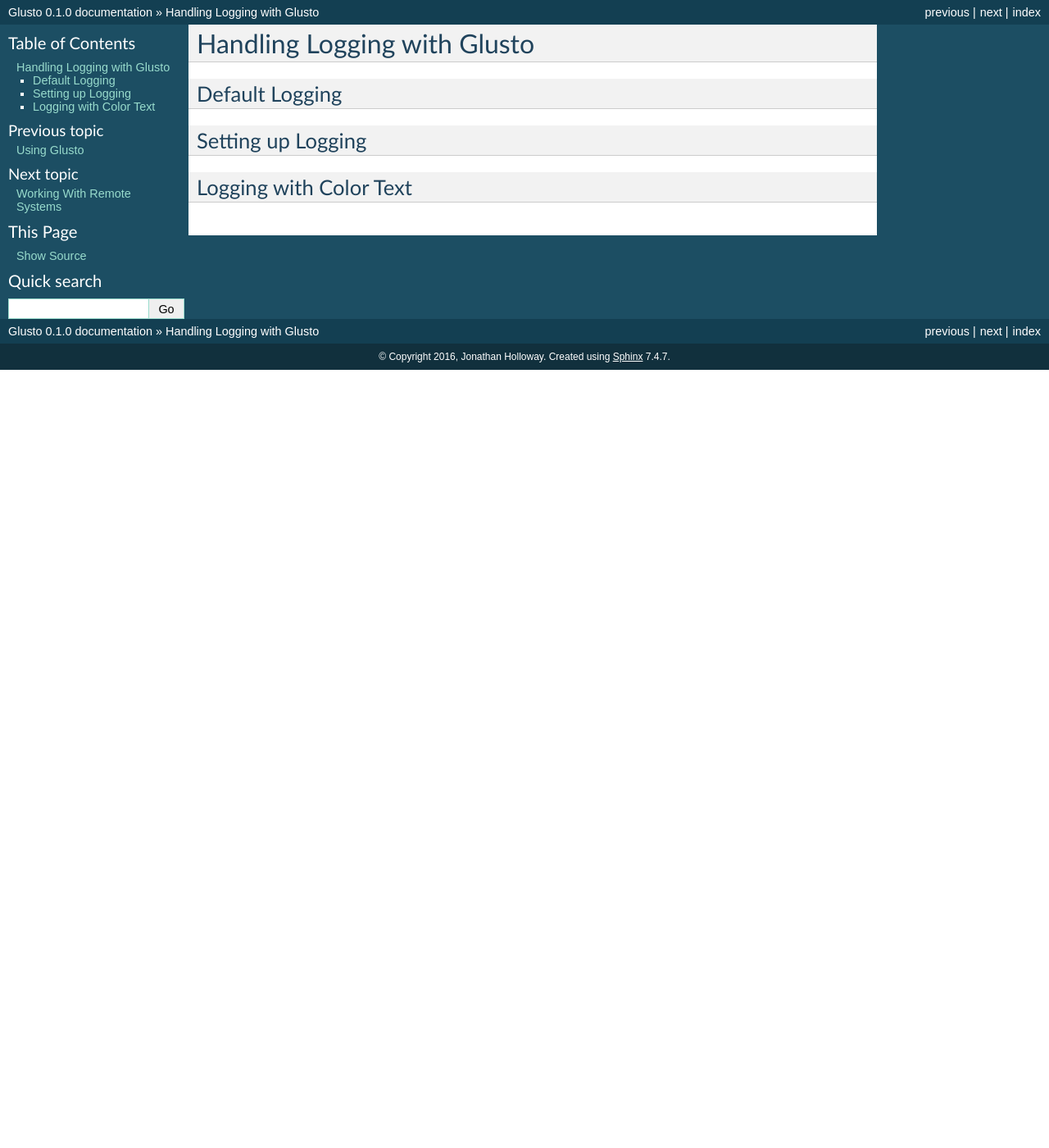
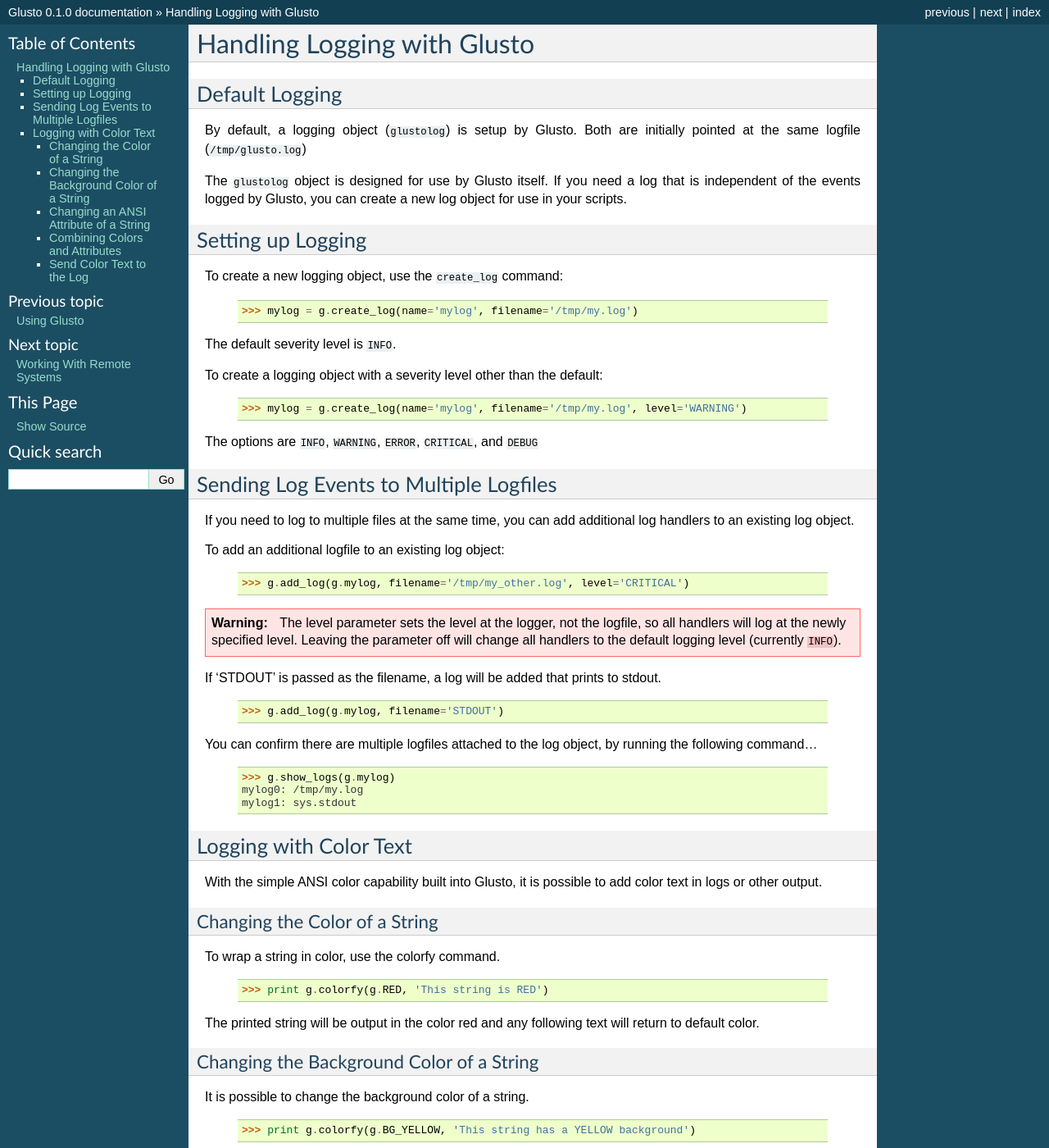
Before and after one commit to loadtheaccumulator/glusto, a Sphinx documentation site: the page built from docs/userguide/loggable.rst, in a window 1280 px wide and 1400 px high. Shown: the whole window at 82% size. Built offline with Sphinx 7.4.7, drawn with Linux system fonts in a browser that asks for light colours; pages that are not in the unit, such as notebooks, are missing from menus; some of the changed text lies outside the part shown.

Commit message:
Logging: Add methods and supporting doc
Signed-off-by: Jonathan Holloway <loadtheaccumulator@gmail.com>

```diff
--- a/docs/userguide/loggable.rst
+++ b/docs/userguide/loggable.rst
@@ -5,8 +5,162 @@
 Default Logging
 ===============
 
+By default, a logging object (``glustolog``) is setup by Glusto.
+Both are initially pointed at the same logfile (``/tmp/glusto.log``)
+
+The ``glustolog`` object is designed for use by Glusto itself.
+If you need a log that is independent of the events logged by Glusto, you can
+create a new log object for use in your scripts.
+
 Setting up Logging
 ==================
 
+To create a new logging object, use the ``create_log`` command:
+
+	::
+
+	    >>> mylog = g.create_log(name='mylog', filename='/tmp/my.log')
+
+The default severity level is ``INFO``.
+
+To create a logging object with a severity level other than the default:
+
+	::
+
+	    >>> mylog = g.create_log(name='mylog', filename='/tmp/my.log', level='WARNING')
+
+The options are ``INFO``, ``WARNING``, ``ERROR``, ``CRITICAL``, and ``DEBUG``
+
+Sending Log Events to Multiple Logfiles
+=======================================
+
+If you need to log to multiple files at the same time, you can add
+additional log handlers to an existing log object.
+
+To add an additional logfile to an existing log object:
+
+	::
+
+		>>> g.add_log(g.mylog, filename='/tmp/my_other.log', level='CRITICAL')
+
+.. Warning::
+
+	The level parameter sets the level at the logger, not the logfile, so all
+	handlers will log at the newly specified level. Leaving the parameter off
+	will change all handlers to the default logging level (currently ``INFO``).
+
+
+If 'STDOUT' is passed as the filename, a log will be added that prints to stdout.
+
+	::
+
+		>>> g.add_log(g.mylog, filename='STDOUT')
+
+
+You can confirm there are multiple logfiles attached to the log object, by
+running the following command...
+
+	::
+
+		>>> g.show_logs(g.mylog)
+		mylog0: /tmp/my.log
+		mylog1: sys.stdout
+
+
 Logging with Color Text
 =======================
+
+With the simple ANSI color capability built into Glusto, it is possible to add color text in logs or other output.
+
+Changing the Color of a String
+~~~~~~~~~~~~~~~~~~~~~~~~~~~~~~
+
+To wrap a string in color, use the colorfy command.
+
+	::
+
+		>>> print g.colorfy(g.RED, 'This string is RED')
+
+The printed string will be output in the color red and any following text will return to default color.
+
+Changing the Background Color of a String
+~~~~~~~~~~~~~~~~~~~~~~~~~~~~~~~~~~~~~~~~~
+
+It is possible to change the background color of a string.
+
+	::
+
+		>>> print g.colorfy(g.BG_YELLOW, 'This string has a YELLOW background')
+
+
+Changing an ANSI Attribute of a String
+~~~~~~~~~~~~~~~~~~~~~~~~~~~~~~~~~~~~~~
+
+It is also possible to make a string bold.
+
+	::
+
+		>>> print g.colorfy(g.BOLD, 'This string is BOLD')
+
+The attribute options include:
+
+* NORMAL
+* BOLD
+* DIM
+* UNDERLINE
+* BLINK
+* REVERSE
+* HIDDEN
+
+.. Warning::
+
+	Mileage may vary depending on the output device.
+
+
+Combining Colors and Attributes
+~~~~~~~~~~~~~~~~~~~~~~~~~~~~~~~
+
+Glusto allows multiple combinations of color and attributes to be used at the same time.
+
+To combine colors and attributes, pass a Bitwise Or'd list to ``colorfy()``.
+
+	::
+
+		>>> print g.colorfy(g.BOLD | g. RED | g.BG_YELLOW, 'This string is BOLD and RED on a YELLOW BACKGROUND.')
+
+
+.. Tip::
+
+	Create your own combinations ahead of time for re-use throughout your script.
+
+	::
+
+		>>> COLOR_ALERT =  g.BOLD | g.RED | g.REVERSE
+		>>> COLOR_WARNING =  g.BOLD | g.RED
+		>>> print '%s %s' %(g.colorfy(COLOR_ALERT, 'WARNING:'), g.colorfy(COLOR_WARNING, 'This is a warning!'))
+
+Send Color Text to the Log
+~~~~~~~~~~~~~~~~~~~~~~~~~~
+
+Any of the previously discussed print commands can be replaced with logging
+commands to send the color text to logfiles.
+
+	Example::
+		>>> g.log.debug(g.colorfy(g.BOLD | g. RED | g.BG_YELLOW, 'This string is BOLD and RED on a YELLOW BACKGROUND.'))
+
+.. Enabling Color Logging for Built-In Commands
+  ~~~~~~~~~~~~~~~~~~~~~~~~~~~~~~~~~~~~~~~~~~~~
+
+  Some of the Glusto internal commands (e.g., ``g.run()``) already use color output for logging.
+
+  To enable the built-in color logging, add a line to the Glusto ``/etc/glusto/defaults.log`` file.
+
+	::
+
+		log_color: True
+
+  To disable the built-in color logging...
+
+	::
+
+		log_color: False
--- a/docs/userguide/templatable.rst
+++ b/docs/userguide/templatable.rst
@@ -17,6 +17,7 @@
 Template Variables
 ==================
 
+
 Providing Vars Programmatically
 ~~~~~~~~~~~~~~~~~~~~~~~~~~~~~~~
 
```
Also changed, not shown: docs/userguide/unittest.rst (+13 -0 lines), 2 other files.
